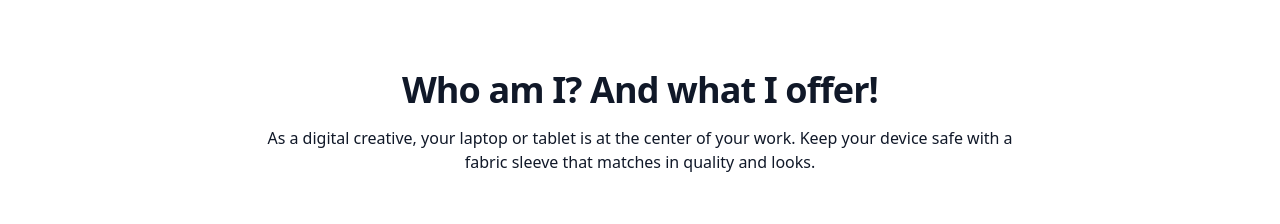
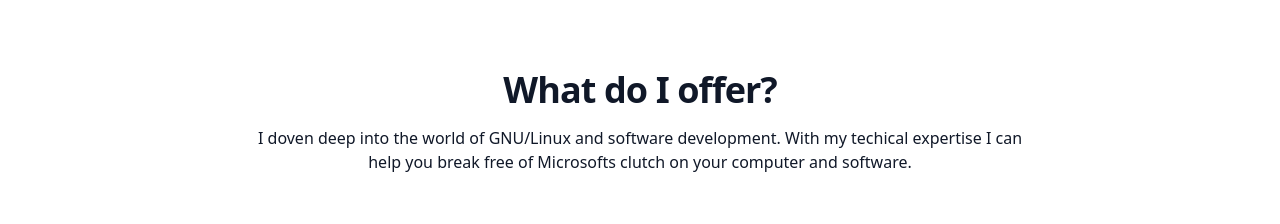
Before and after one commit to NikyAviator/nikolai-kocev-v2, a React (Vite) app in the folder frontend/: page /services in a window 1280 px wide. Shown: the part 127-351 px from the top of the page. Built offline with nearby package versions, Linux system fonts and the light colour scheme.

Commit message:
starting on the text about my services

```diff
--- a/frontend/src/Components/sections/BroadService.jsx
+++ b/frontend/src/Components/sections/BroadService.jsx
@@ -28,12 +28,12 @@ export default function Example() {
       <div className="mx-auto max-w-2xl px-4 py-24 sm:px-6 sm:py-32 lg:max-w-7xl lg:px-8">
         <div className="mx-auto max-w-3xl text-center">
           <h2 className="text-3xl font-bold tracking-tight text-gray-900 sm:text-4xl dark:text-white">
-            Who am I? And what I offer!
+            What do I offer?
           </h2>
           <p className="mt-4 text-gray-900 dark:text-white">
-            As a digital creative, your laptop or tablet is at the center of
-            your work. Keep your device safe with a fabric sleeve that matches
-            in quality and looks.
+            I doven deep into the world of GNU/Linux and software development.
+            With my techical expertise I can help you break free of Microsofts
+            clutch on your computer and software.
           </p>
         </div>
 
```
